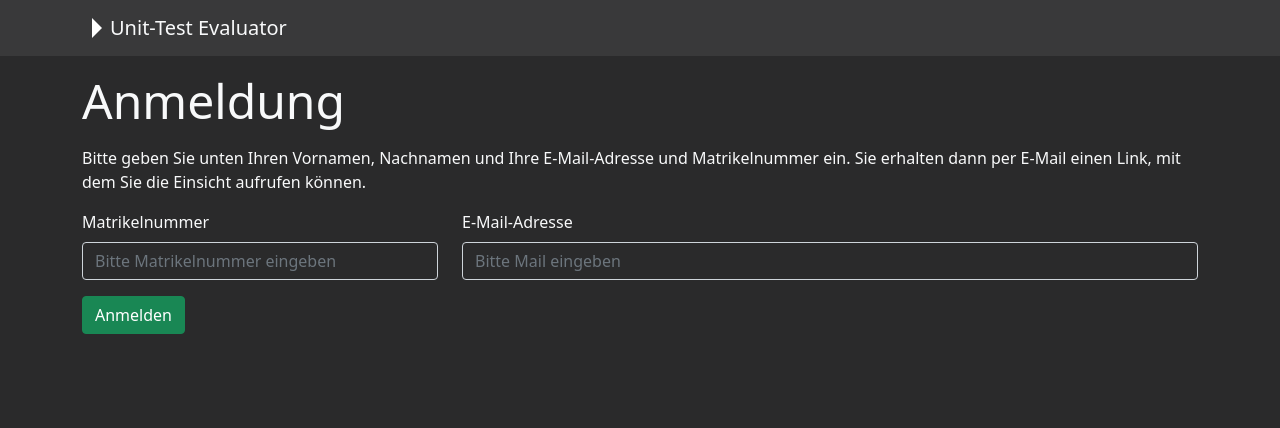
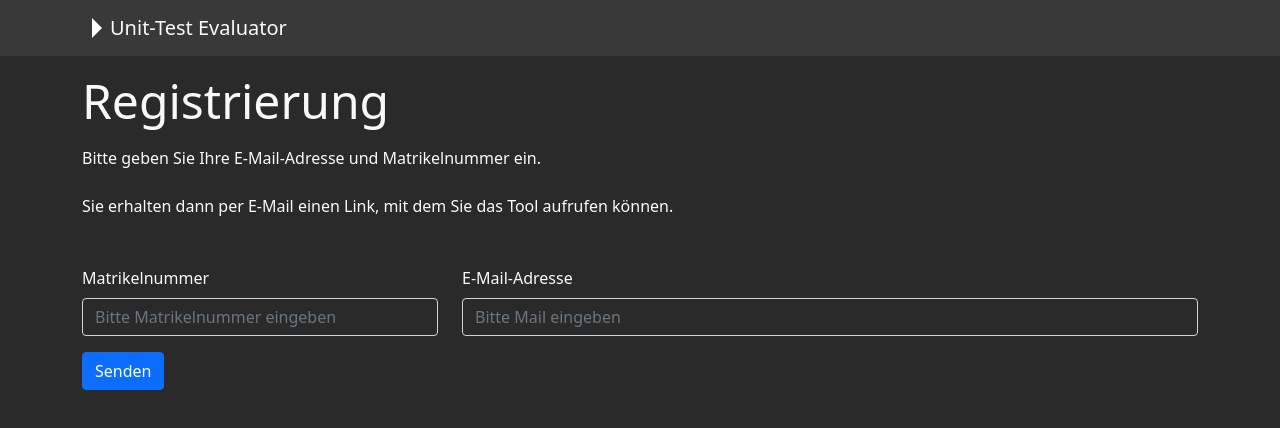
Before and after one commit to dimibarkas/unit-test-evaluator, a React (Create React App) app in the folder src/main/webapp/: page / in a window 1280 px wide. Shown: the top 428 px of the page. Built offline with nearby package versions, Linux system fonts and the light colour scheme.

Commit message:
improve registration page

```diff
--- a/src/main/webapp/src/components/registration-page.tsx
+++ b/src/main/webapp/src/components/registration-page.tsx
@@ -1,5 +1,5 @@
 import React, {useState} from "react";
-import {Button, Col, Container, Form, Row} from "react-bootstrap";
+import {Alert, Button, Col, Container, Form, Row} from "react-bootstrap";
 import {requestAuthKey} from "../services";
 import {RegistrationCredentials} from "../model/types";
 
@@ -11,6 +11,7 @@ function RegistrationPage() {
     });
 
     const [validated, setValidated] = useState(false);
+    const [formSubmitted, setFormSubmitted] = useState(false);
 
     const handleChange = (e) => {
         updateFormData({
@@ -27,19 +28,35 @@ function RegistrationPage() {
         } else {
             e.preventDefault();
             e.stopPropagation();
-            requestAuthKey(formData).then(r => console.log("authentication mail requested"))
+            requestAuthKey(formData).then(
+                () => {
+                    setFormSubmitted(true);
+                    console.log("authentication mail requested")
+                })
         }
 
         setValidated(true);
     }
 
+    if (formSubmitted) {
+        return (
+            <Container className={"my-5"}>
+                <Alert variant={"info"}>
+                    <h4>Vielen Dank!</h4>
+                    <br />
+                    <p> Der Link für das Tool wurde an <b><u> {formData.email} </u></b> geschickt.</p>
+                </Alert>
+            </Container>
+        )
+    }
+
     return (
         <Container className="text-light" style={{position: "relative"}}>
-            <h1 className="display-5 my-3">Anmeldung</h1>
-            <p>Bitte geben Sie unten Ihren Vornamen, Nachnamen und Ihre E-Mail-Adresse und Matrikelnummer ein. Sie
-                erhalten dann per E-Mail einen Link, mit dem Sie die Einsicht aufrufen können.</p>
+            <h1 className="display-5 my-3">Registrierung</h1>
+            <p>Bitte geben Sie Ihre E-Mail-Adresse und Matrikelnummer ein.<br/> <br/>Sie erhalten dann per E-Mail einen
+                Link, mit dem Sie das Tool aufrufen können.</p>
 
-            <Form noValidate validated={validated} onSubmit={handleSubmit}>
+            <Form noValidate validated={validated} onSubmit={handleSubmit} className="my-5">
                 <Row>
                     <Form.Group as={Col} md={4}>
                         <Form.Label>Matrikelnummer</Form.Label>
@@ -74,8 +91,8 @@ function RegistrationPage() {
                 </Row>
                 <Row>
                     <Col>
-                        <Button type="submit" variant="success">
-                            Anmelden
+                        <Button type="submit">
+                            Senden
                         </Button>
                     </Col>
                 </Row>
```
